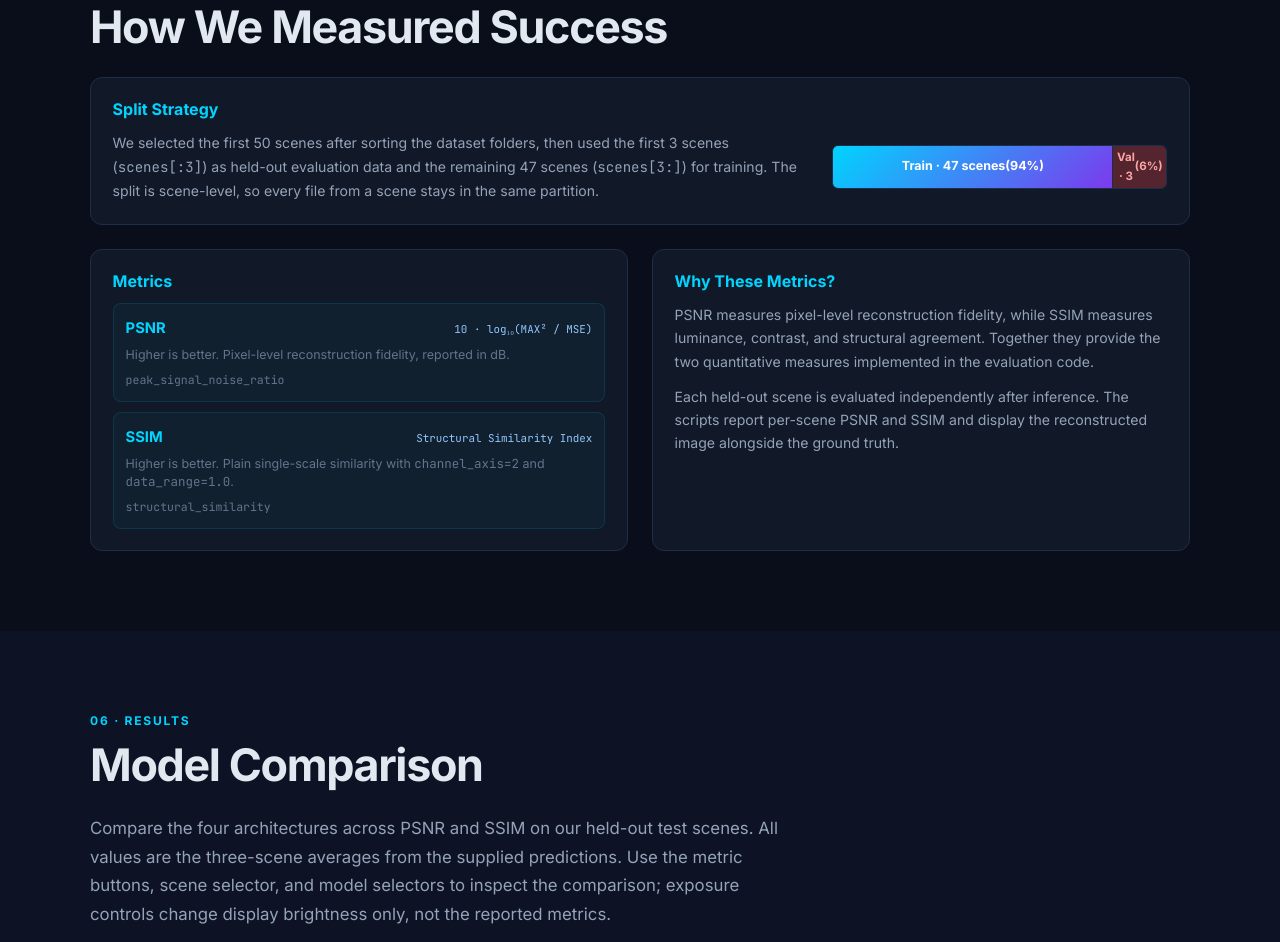
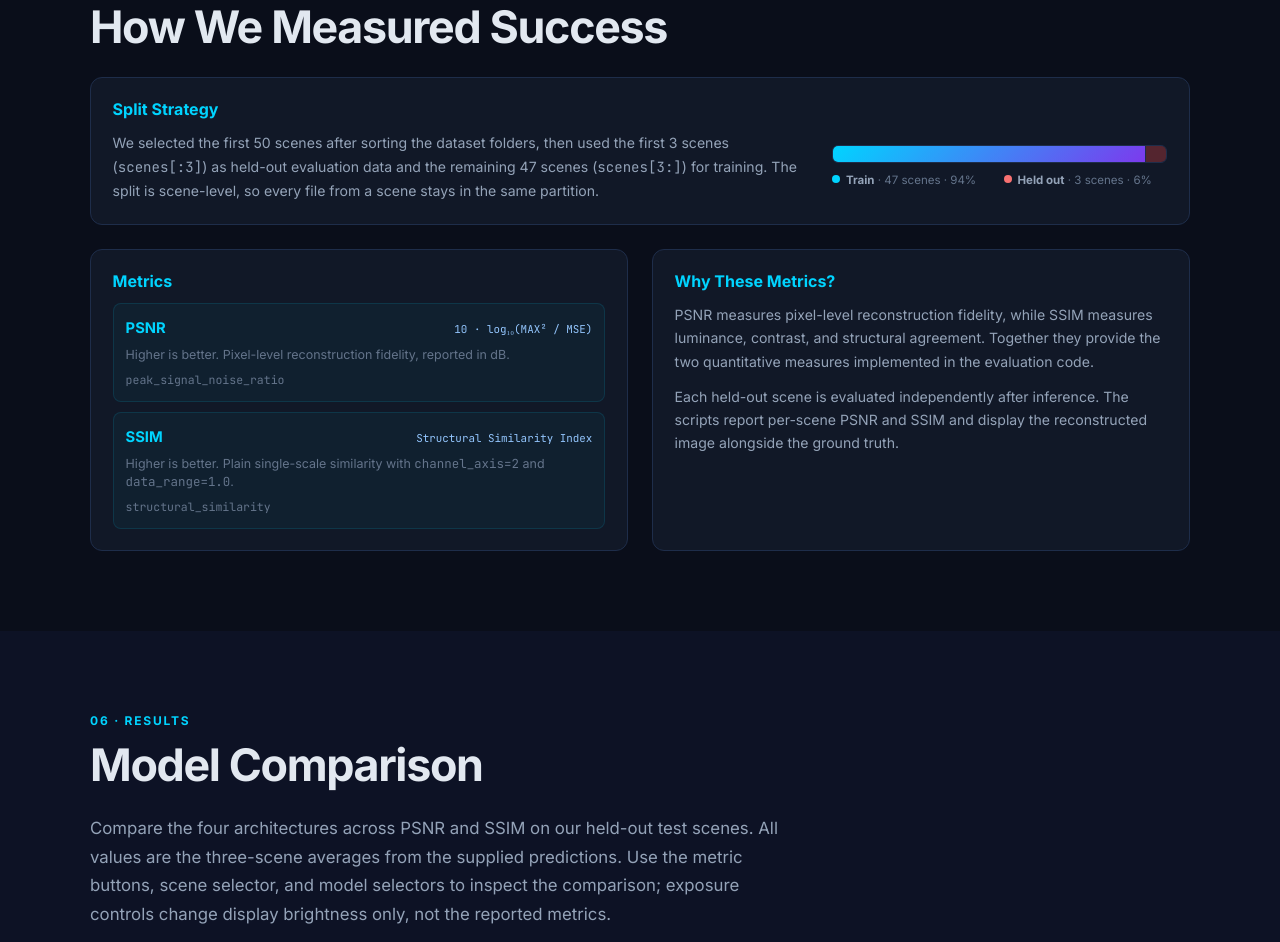
Before and after one commit to SunayDESAI/ml_project, a plain HTML site: page index.html in a window 1280 px wide. Shown: the part 6111-7053 px from the top of the page. Drawn offline with nearby package versions, Linux system fonts and the light colour scheme.

Commit message:
Final changes

```diff
--- a/css/style.css
+++ b/css/style.css
@@ -413,24 +413,39 @@ pre {
   align-items: center;
 }
 .split-card-layout p { max-width: 760px; }
+.split-visual { min-width: 280px; }
 .split-bar {
   display: flex; border-radius: 6px; overflow: hidden;
-  height: 44px; border: 1px solid var(--border);
+  height: 18px; border: 1px solid var(--border);
 }
 .split-train {
   background: linear-gradient(135deg, var(--accent), var(--accent2));
-  color: #fff; font-size: 0.78rem; font-weight: 700;
-  display: flex; align-items: center; justify-content: center;
-  flex: 47; min-width: 0; padding: 0 0.5rem;
-  text-align: center;
+  flex: 47;
 }
 .split-test {
   background: rgba(239,68,68,0.3); border-left: 1px solid var(--border);
-  color: #fca5a5; font-size: 0.72rem; font-weight: 700;
-  display: flex; align-items: center; justify-content: center;
-  flex: 3; min-width: 54px; padding: 0 0.35rem;
-  text-align: center;
+  flex: 3;
 }
+.split-legend {
+  display: grid;
+  grid-template-columns: 1fr 1fr;
+  gap: 0.5rem;
+  margin-top: 0.65rem;
+  color: var(--text-dim);
+  font-size: 0.72rem;
+  line-height: 1.35;
+}
+.split-legend strong { color: var(--text-muted); }
+.split-dot {
+  display: inline-block;
+  width: 8px;
+  height: 8px;
+  border-radius: 50%;
+  margin-right: 0.35rem;
+  vertical-align: 1px;
+}
+.split-dot-train { background: var(--accent); }
+.split-dot-test { background: #f87171; }
 .metric-list { display: flex; flex-direction: column; gap: 0.65rem; margin-top: 0; }
 .metric-item {
   background: rgba(0,212,255,0.04);
@@ -454,7 +469,8 @@ pre {
   .eval-grid { grid-template-columns: 1fr; }
   .eval-card-split { grid-column: auto; }
   .metric-heading { align-items: flex-start; }
-  .split-train { font-size: 0.68rem; }
+  .split-visual { min-width: 0; }
+  .split-legend { grid-template-columns: 1fr; }
 }
 
 /* ========== CHART ========== */
--- a/index.html
+++ b/index.html
@@ -449,9 +449,15 @@ gt = gt_image.astype(np.float32) / 255.0</code></pre>
             <h4>Split Strategy</h4>
             <div class="split-card-layout">
               <p>We selected the first 50 scenes after sorting the dataset folders, then used the first 3 scenes (<code>scenes[:3]</code>) as held-out evaluation data and the remaining 47 scenes (<code>scenes[3:]</code>) for training. The split is scene-level, so every file from a scene stays in the same partition.</p>
-              <div class="split-bar">
-                <div class="split-train">Train · 47 scenes <span>(94%)</span></div>
-                <div class="split-test">Val · 3 <span>(6%)</span></div>
+              <div class="split-visual">
+                <div class="split-bar" aria-label="47 training scenes and 3 held-out scenes">
+                  <div class="split-train"></div>
+                  <div class="split-test"></div>
+                </div>
+                <div class="split-legend">
+                  <span><i class="split-dot split-dot-train"></i><strong>Train</strong> · 47 scenes · 94%</span>
+                  <span><i class="split-dot split-dot-test"></i><strong>Held out</strong> · 3 scenes · 6%</span>
+                </div>
               </div>
             </div>
           </div>
```
